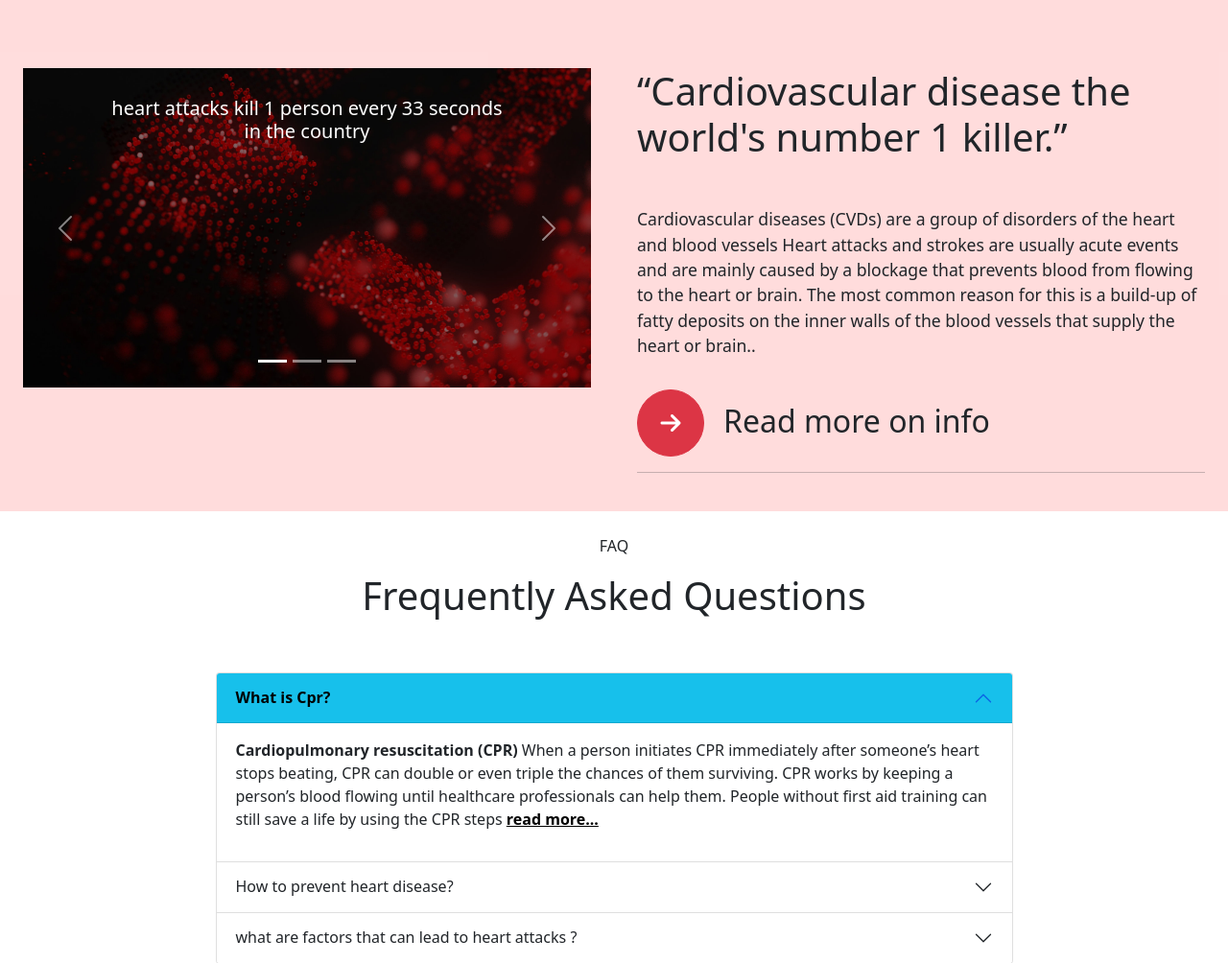
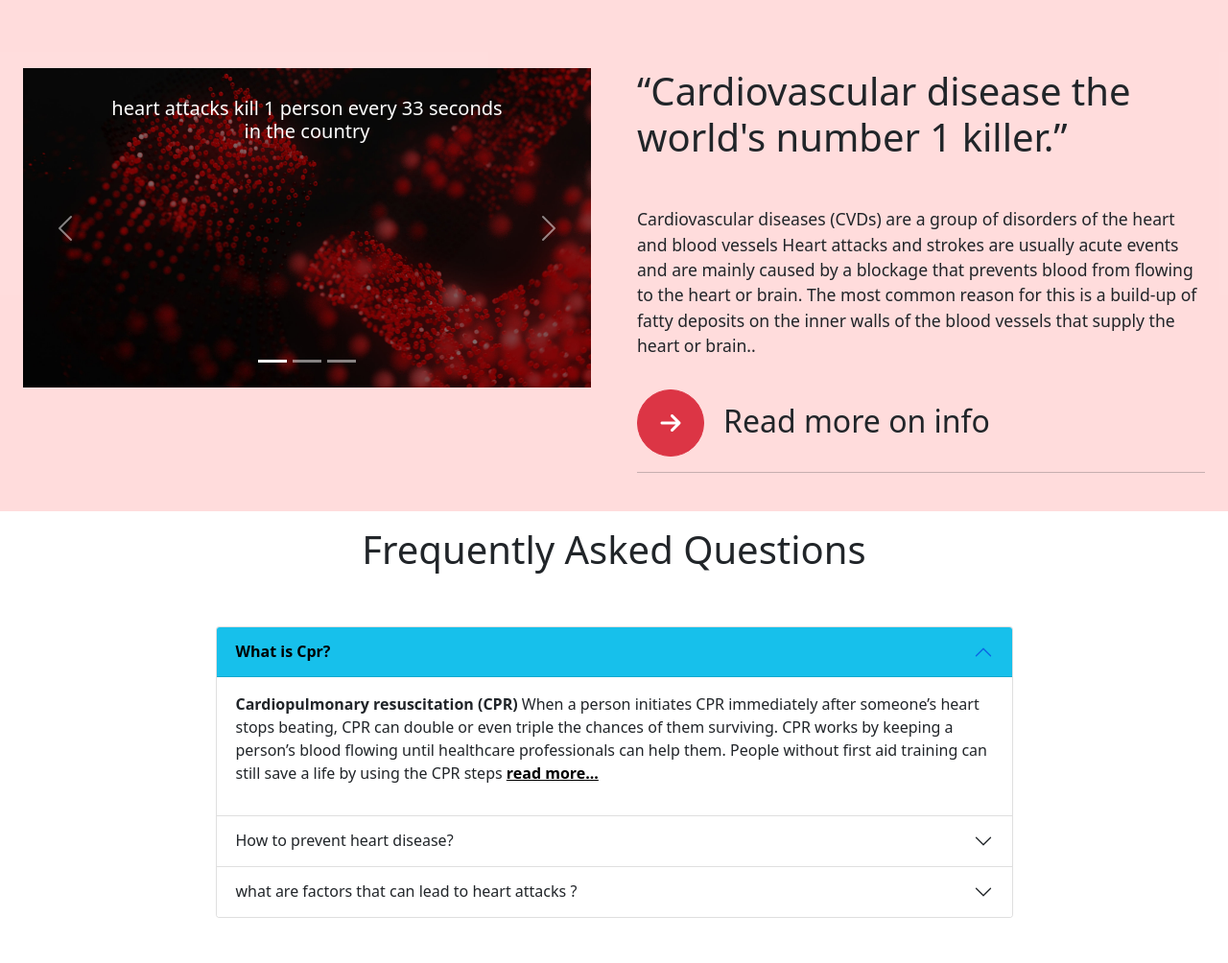
Before and after one commit to AsadNizami/Cardiocare, a Django app: page / in a window 1280 px wide. Shown: the part 709-1713 px from the top of the page at 96% size. Run offline with Django 3.2, Linux system fonts and the light colour scheme; some libraries are stand-ins or nearby versions.

Commit message:
minor_changes

```diff
--- a/app/templates/app/home.html
+++ b/app/templates/app/home.html
@@ -112,9 +112,9 @@
     <div class="container ">
       <div class="row text-center">
         <div class="col-md-12">
-          <div class = 'test-muted mt-4'>
-            FAQ
-          </div>
+<!--          <div class = 'test-muted mt-4'>-->
+<!--            FAQ-->
+<!--          </div>-->
           <h1 class= 'mt-3'> Frequently Asked Questions</h1>
         </div>
       </div>
--- a/users/templates/users/login.html
+++ b/users/templates/users/login.html
@@ -2,7 +2,7 @@
 {% load crispy_forms_tags %}
 {% load static %}
 {% block content %}
-    <div class="container">
+    <div class="container" style="padding-bottom: 10px">
         <div class="row mt-5">
             <div class="col-md-6">
                 <img class='img-fluid go-hide' src="{% static 'app/login/Main Image.png' %}">
```
Also changed, not shown: db.sqlite3.
